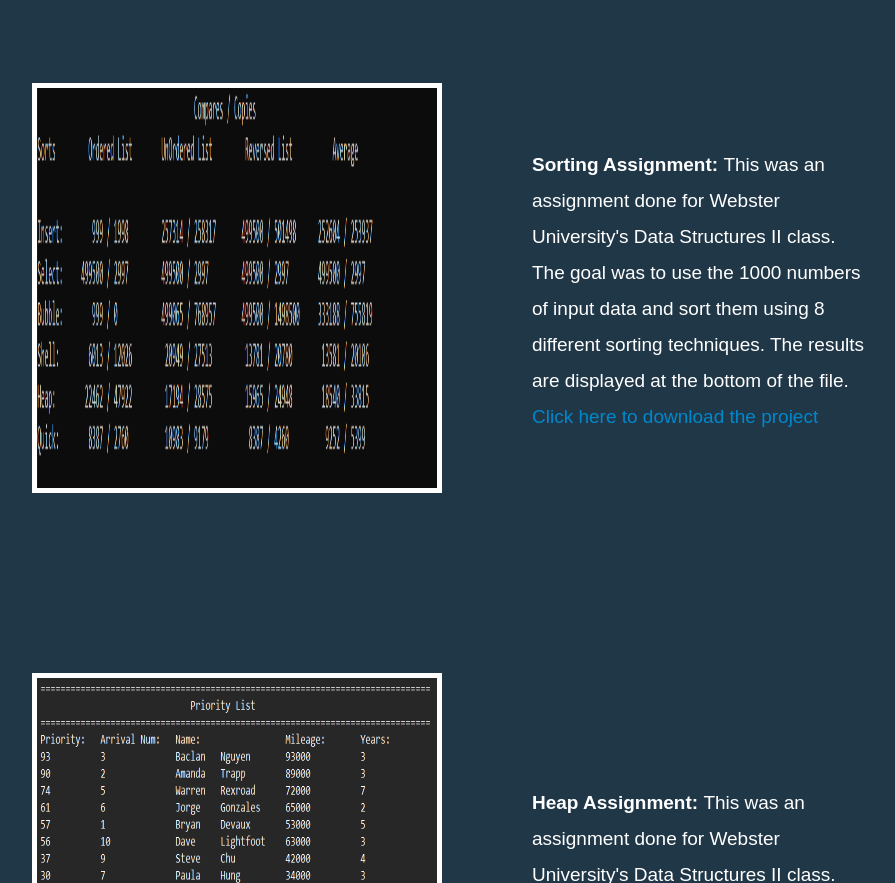
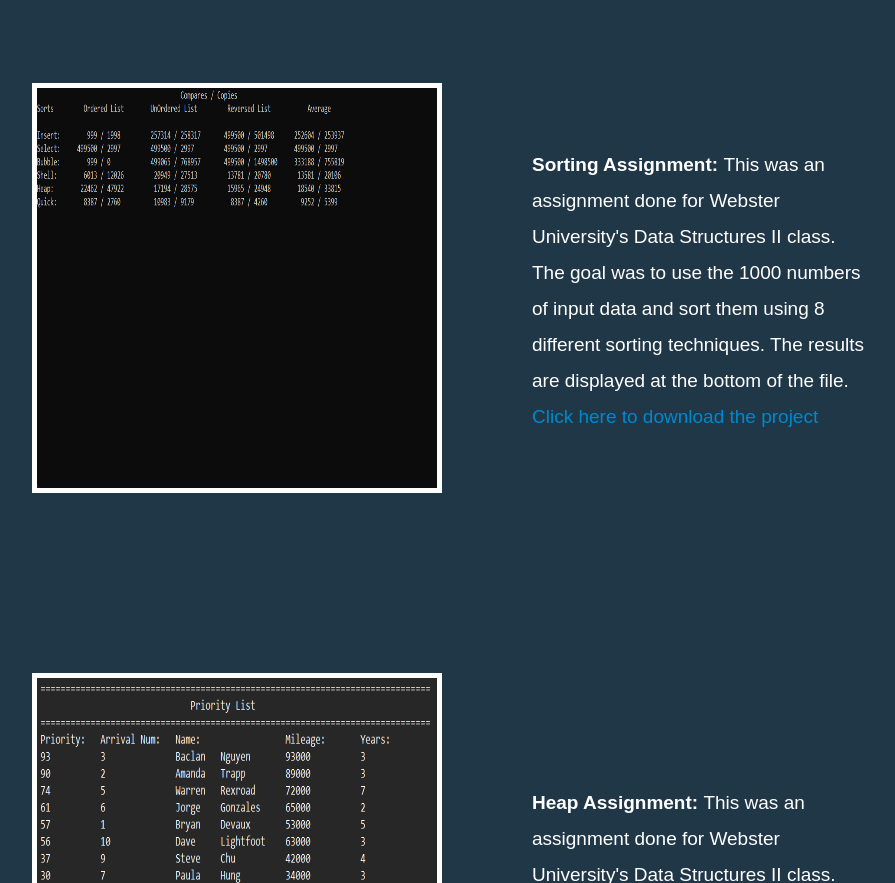
Before and after one commit to NxtLvlPlays/nxtlvlplays.github.io, a plain HTML site: page projects.html in a window 1280 px wide. Shown: the part 1722-2605 px from the top of the page, without its empty margins (188-1083 px from the left). Drawn offline with Linux system fonts and the light colour scheme; a web font is replaced by a local one.

Commit message:
Update projects.html

```diff
--- a/projects.html
+++ b/projects.html
@@ -36,7 +36,7 @@
 
 
 
-  <img src="Compare.png" style="height:400px;width:400px;float: left;border:5px solid #fff;margin-right: 25px; margin-bottom:180px;"><img src="Heap.png" style="height:400px;width:400px;float: left;border:5px solid #fff;margin-right: 00px; margin-bottom:180px;">
+  <img src="Compares.png" style="height:400px;width:400px;float: left;border:5px solid #fff;margin-right: 25px; margin-bottom:180px;"><img src="Heap.png" style="height:400px;width:400px;float: left;border:5px solid #fff;margin-right: 00px; margin-bottom:180px;">
 
   <h3 style="text-align:left; margin-left:500px;line-height:80px;"><b>Coding</b></h3>
 
```
